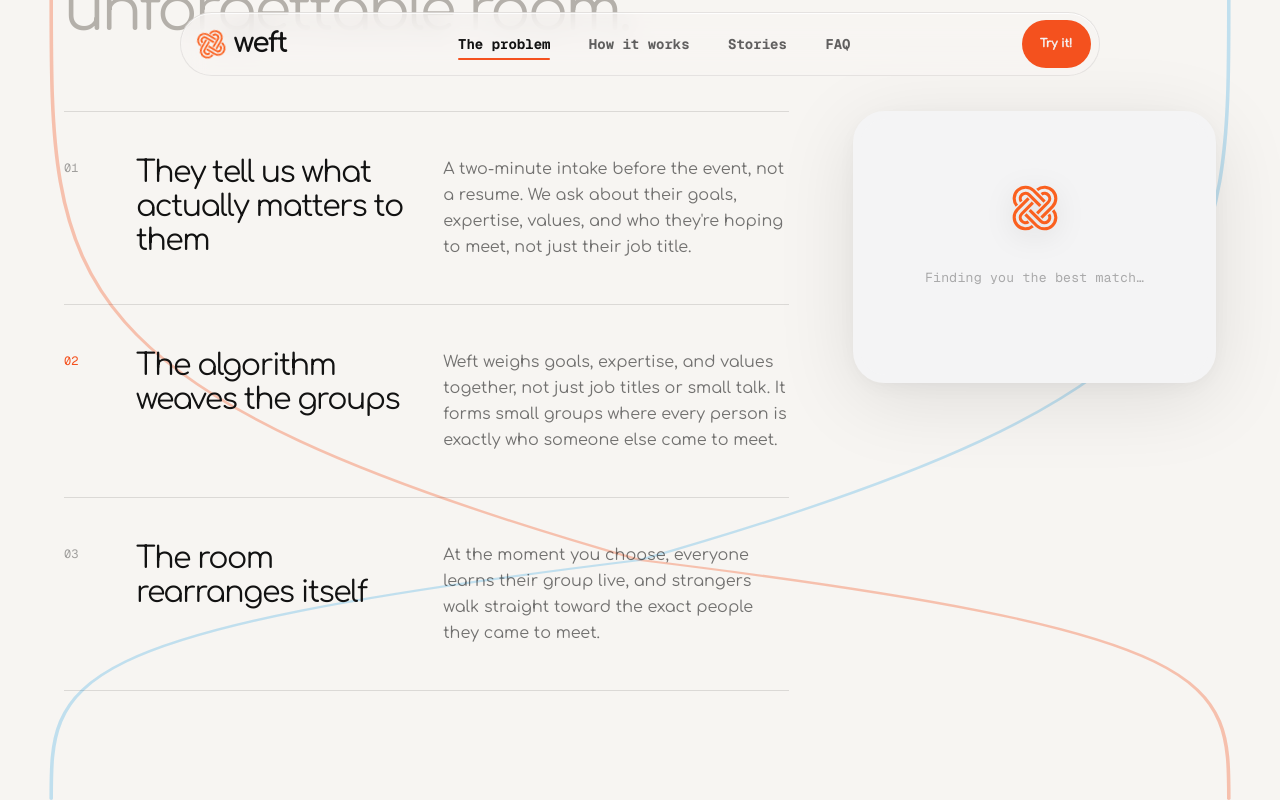
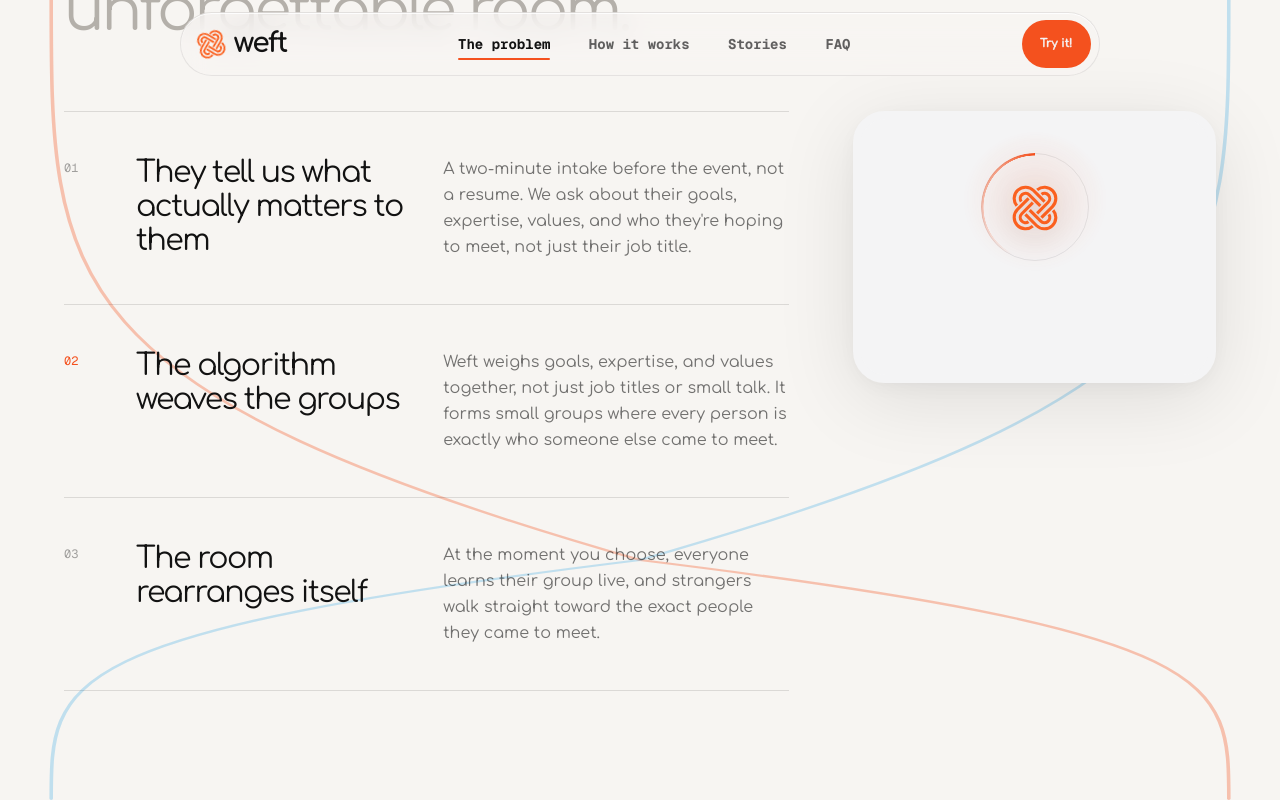
Before and after one commit to weftnow/web-frontend, a Next.js app: page / in a window 1280 px wide. Both pictures are taken after a click on the button 426 px from the left and 4061 px from the top of the page. Shown: the part 3661-4461 px from the top of the page. Built offline with nearby package versions, Linux system fonts and the light colour scheme.

Commit message:
feat(ui): add disabled state to PremiumButton and redesign WeaveLoader orbit
Add optional onClick and disabled props to PremiumButton, applying
opacity/pointer-events styling and the native disabled attribute. Give
WeaveLoader a configurable interval and an orbiting halo/track/ring mark.

```diff
--- a/components/ui/PremiumButton.tsx
+++ b/components/ui/PremiumButton.tsx
@@ -7,6 +7,8 @@ export type PremiumButtonProps = {
   tone?: "ink" | "ember" | "paper";
   className?: string;
   type?: "button" | "submit";
+  onClick?: () => void;
+  disabled?: boolean;
 };
 
 function RollingLabel({ label }: { label: string }) {
@@ -33,8 +35,11 @@ export function PremiumButton({
   tone = "ink",
   className = "",
   type = "button",
+  onClick,
+  disabled = false,
 }: PremiumButtonProps) {
-  const buttonClass = `premium-cta premium-cta--${tone} ${className}`.trim();
+  const buttonClass =
+    `premium-cta premium-cta--${tone} ${disabled ? "opacity-40 pointer-events-none" : ""} ${className}`.trim();
   const label = <RollingLabel label={children} />;
 
   return (
@@ -56,7 +61,13 @@ export function PremiumButton({
           {label}
         </a>
       ) : (
-        <button aria-label={children} className={buttonClass} type={type}>
+        <button
+          aria-label={children}
+          className={buttonClass}
+          disabled={disabled}
+          onClick={onClick}
+          type={type}
+        >
           {label}
         </button>
       )}
--- a/components/ui/WeaveLoader.tsx
+++ b/components/ui/WeaveLoader.tsx
@@ -3,7 +3,13 @@
 import { useEffect, useState } from "react";
 import { AnimatePresence, motion, useReducedMotion } from "motion/react";
 
-export function WeaveLoader({ phrases }: { phrases: readonly string[] }) {
+export function WeaveLoader({
+  phrases,
+  intervalMs = 2400,
+}: {
+  phrases: readonly string[];
+  intervalMs?: number;
+}) {
   const reduce = Boolean(useReducedMotion());
   const [index, setIndex] = useState(0);
 
@@ -11,28 +17,33 @@ export function WeaveLoader({ phrases }: { phrases: readonly string[] }) {
     if (phrases.length <= 1) return;
     const id = window.setInterval(() => {
       setIndex((current) => (current + 1) % phrases.length);
-    }, 2400);
+    }, intervalMs);
     return () => window.clearInterval(id);
-  }, [phrases.length]);
+  }, [phrases.length, intervalMs]);
 
   return (
     <div className="weave-loader">
+      <div className="weave-loader-orbit">
+        <span aria-hidden="true" className="weave-loader-halo" />
+        <span aria-hidden="true" className="weave-loader-track" />
+        <span aria-hidden="true" className="weave-loader-ring" />
         <img
           alt=""
           aria-hidden="true"
           className={`weave-loader-mark${reduce ? "" : " weave-loader-mark--spin"}`}
-        height={72}
+          height={50}
           src="/icon.svg"
-        width={72}
+          width={50}
         />
+      </div>
       <div aria-live="polite" className="weave-loader-phrase">
         <AnimatePresence initial={false} mode="wait">
           <motion.p
-            animate={{ opacity: 1, y: 0 }}
-            exit={reduce ? { opacity: 0 } : { opacity: 0, y: -8 }}
-            initial={reduce ? false : { opacity: 0, y: 8 }}
+            animate={{ opacity: 1, y: 0, filter: "blur(0px)" }}
+            exit={reduce ? { opacity: 0 } : { opacity: 0, y: -6, filter: "blur(4px)" }}
+            initial={reduce ? false : { opacity: 0, y: 8, filter: "blur(4px)" }}
             key={phrases[index]}
-            transition={{ duration: reduce ? 0.01 : 0.34, ease: [0.23, 1, 0.32, 1] }}
+            transition={{ duration: reduce ? 0.01 : 0.4, ease: [0.23, 1, 0.32, 1] }}
           >
             {phrases[index]}
           </motion.p>
```
Also changed, not shown: 1 other file (tests, documents, lock files or other folders). Lines whose indentation alone changed are shown as unchanged.
